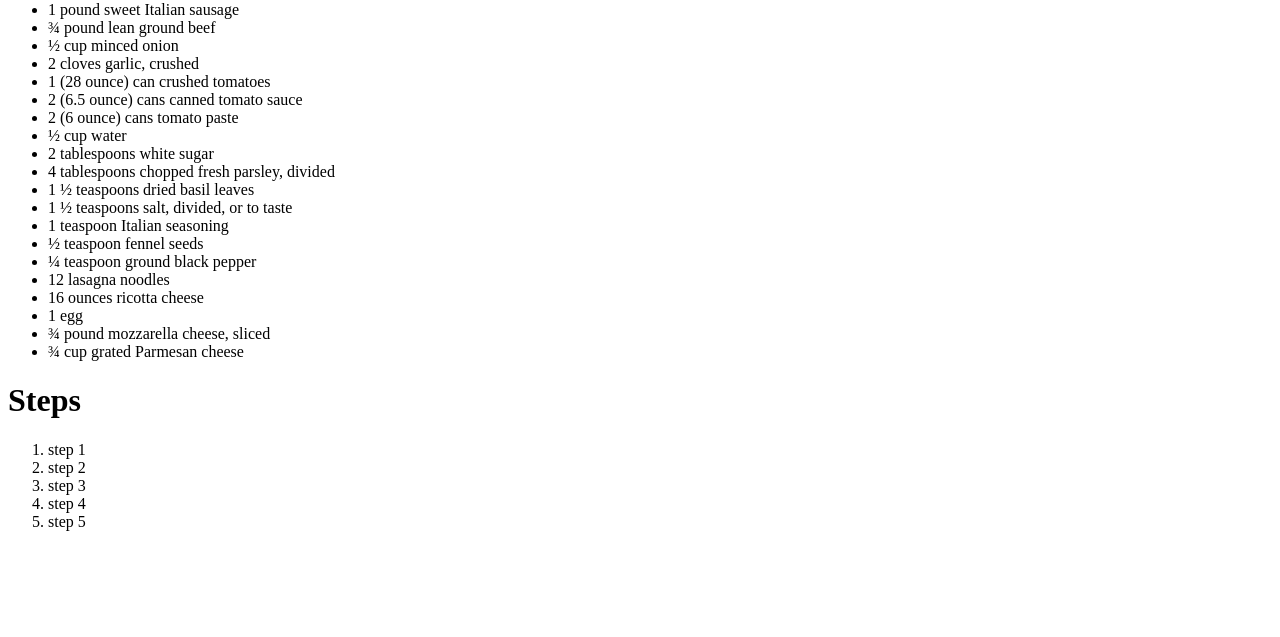
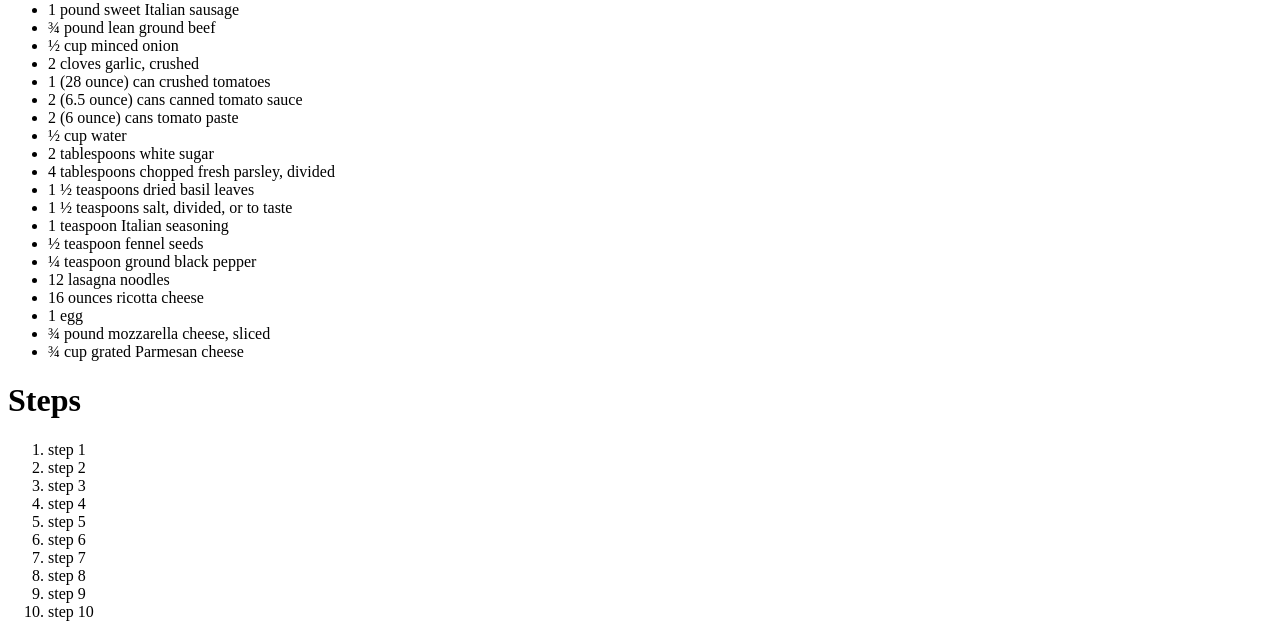
Before and after one commit to clubby243/odin-recipes, a plain HTML site: page Recipes/lasagna.html in a window 1280 px wide. Shown: the part 607-1244 px from the top of the page. Before the commit the page ends 1154 px from the top, so only its background shows below. Drawn offline with Linux system fonts and the light colour scheme.

Commit message:
added upto step 10

```diff
--- a/Recipes/lasagna.html
+++ b/Recipes/lasagna.html
@@ -44,6 +44,11 @@
     <li>step 3</li>
     <li>step 4</li>
     <li>step 5</li>
+    <li>step 6</li>
+    <li>step 7</li>
+    <li>step 8</li>
+    <li>step 9</li>
+    <li>step 10</li>
     </ol>
 
 </body>
```
